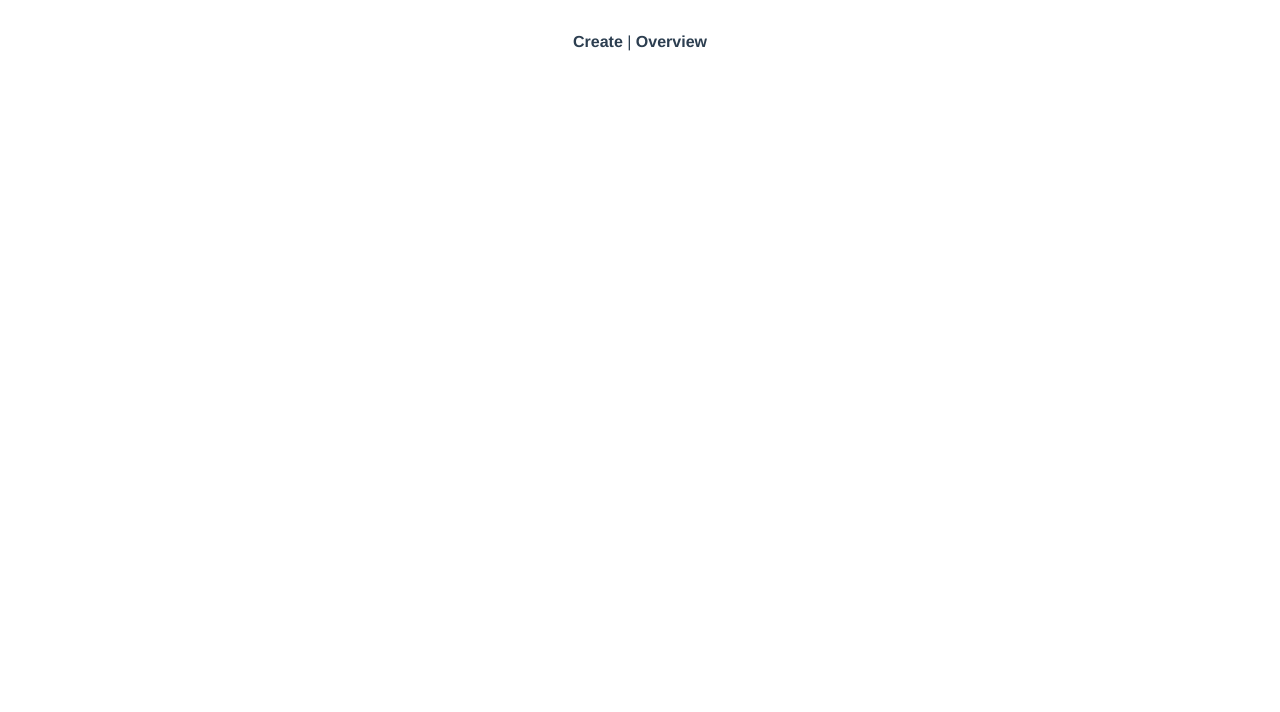
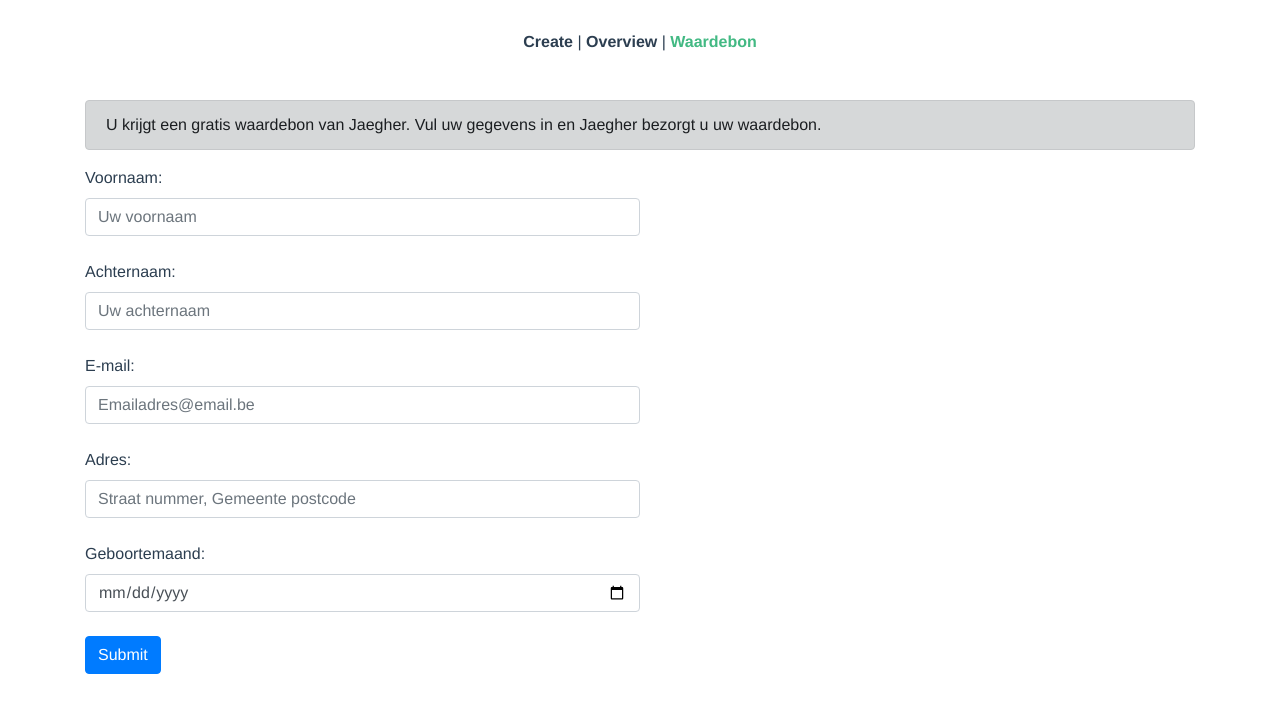
Before and after one commit to be-odisee-2020-2021-ddf-team-1/medec-vue, a Vue app: page /Waardebon in a window 1280 px wide. Shown: the top 712 px of the page. Built offline with nearby package versions, Linux system fonts and the light colour scheme.

Commit message:
View externe api
* View werkt maar als ik de method   getToestelById(toestelId) verwijderd weigert hij om te werken

```diff
--- a/src/App.vue
+++ b/src/App.vue
@@ -2,7 +2,8 @@
     <div id="app">
         <div id="nav">
             <router-link to="/create">Create</router-link> |
-            <router-link to="/">Overview</router-link>
+            <router-link to="/">Overview</router-link> |
+            <router-link to="/Waardebon">Waardebon</router-link>
         </div>
         <router-view/>
     </div>
--- a/src/components/BesteldToestel.vue
+++ b/src/components/BesteldToestel.vue
@@ -1,6 +1,7 @@
 <template>
     <div id="BesteldToestel" class="container mt-3">
         <router-link to="/Create" class="btn btn-primary mb-3" tag="button">New toestel</router-link>
+        <router-link to="/Waardebon" class="btn btn-primary mb-3" tag="button">Waardebon</router-link>
         <button @click="deleteToestel" class="btn btn-danger mx-3 p-2 float-right">Delete</button>
         <button @click="toDetails" class="btn btn-secondary mx-3 p-2 float-right">Details</button>
 
--- /dev/null
+++ b/src/components/NewWaardebon.vue
@@ -0,0 +1,58 @@
+<template>
+    <div id="NewWaardebon" class="container mt-3">
+        <b-alert show variant="dark">
+            U krijgt een gratis waardebon van Jaegher. Vul uw gegevens in en Jaegher bezorgt u uw waardebon.
+        </b-alert>
+        <form class="w-50" @submit.prevent="submitting">
+            <label for="voornaam">Voornaam:</label><br>
+            <input type="text" class="form-control" id="voornaam" name="naam" placeholder="Uw voornaam" v-model="voornaam"><br>
+            <label for="achternaam">Achternaam:</label><br>
+            <input type="text" class="form-control" id="achternaam" name="achternaam" placeholder="Uw achternaam" v-model="achternaam"><br>
+            <label for="email">E-mail:</label><br>
+            <input type="text" class="form-control" id="email" name="email" placeholder="Emailadres@email.be" v-model="email"><br>
+            <label for="adres">Adres:</label><br>
+            <input type="text" class="form-control" id="adres" name="adres" placeholder="Straat nummer, Gemeente postcode" v-model="adres"><br>
+            <label for="geboortemaand">Geboortemaand:</label><br>
+            <input type="date" class="form-control" id="geboortemaand" name="geboortemaand" v-model="geboortemaand"><br>
+            <input type="submit" class="btn btn-primary" value="Submit">
+        </form>
+    </div>
+</template>
+
+<script>
+
+    /* import VueAxios from 'vue-axios'*/
+
+    import * as axios from "axios";
+
+    export default {
+        name: "NewWaardebon.vue",
+        data() {
+            return {
+                    "voornaam": '',
+                    "achternaam": '',
+                    "email": '',
+                    "adres": '',
+                    "geboortemaand": ''
+
+            };
+        },
+
+        methods: {
+            submitting() {
+                //TODO connecteren met Team 3 API
+            },
+            getToestelById(toestelId) {
+                this.url = 'http://localhost:8080/besteldtoestel/' + toestelId;
+                axios
+                    .get(this.url)
+
+            }
+        },
+
+    }
+</script>
+
+<style scoped>
+
+</style>
--- a/src/router/index.js
+++ b/src/router/index.js
@@ -5,9 +5,10 @@ import Create from "../views/Create"
 import Details from "../views/Edit"
 import { BootstrapVue } from 'bootstrap-vue'
 import 'bootstrap-vue/dist/bootstrap-vue.css'
+import NewWaardebon from "../components/NewWaardebon";
 
 // Make BootstrapVue available throughout your project
-Vue.use(BootstrapVue)
+Vue.use(BootstrapVue);
 
 Vue.use(VueRouter);
 
@@ -16,6 +17,11 @@ const routes = [
         path: '/',
         name: 'Overview',
         component: Overview
+    },
+    {
+        path: '/Waardebon',
+        name: 'Waardebon',
+        component: NewWaardebon
     },
     {
         path: '/Create',
--- a/src/views/Overview.vue
+++ b/src/views/Overview.vue
@@ -2,13 +2,11 @@
     <div class="container" id="overview">
     <h4> Overzicht van besteld toestellen</h4>
         <BesteldToestel />
-
     </div>
 </template>
 
 <script>
     import BesteldToestel from '../components/BesteldToestel.vue'
-
     export default {
         name: 'Overview',
         components: {
```
Also changed, not shown: src/components/CreateBesteldToestel.vue (+2 -5 lines), src/views/Waardebon.vue (added, +18 -0 lines), 1 other file (tests, documents, lock files or other folders).
